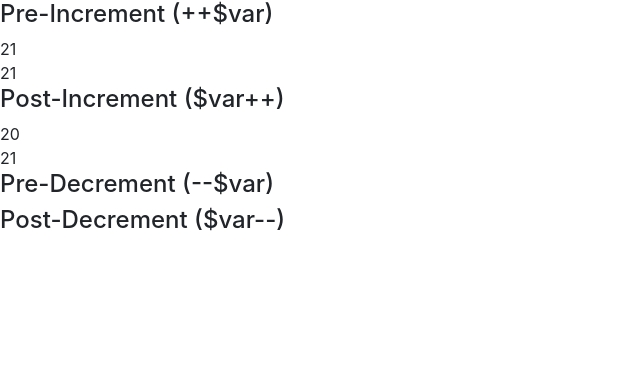
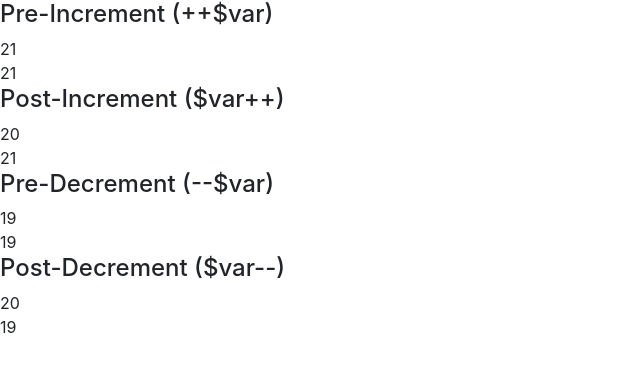
Before and after one commit to IsuruAhinsa/PHP-Tutorial, a PHP site: page /increment_decrement_operators.php in a window 1280 px wide. Shown: the top 372 px of the page, without its empty margins (0-640 px from the left). Run offline with PHP 8.4, Linux system fonts and the light colour scheme.

Commit message:
first commit

```diff
--- a/increment_decrement_operators.php
+++ b/increment_decrement_operators.php
@@ -26,9 +26,19 @@
         echo $b; // 21
     ?>
     <h4>Pre-Decrement (--$var) </h4>
-    <?php  ?>
+    <?php
+        $c = 20;
+        echo --$c; // 19  (Decrement $c by one, then returns $c)
+        echo "<br>";
+        echo $c; // 19
+    ?>
     <h4>Post-Decrement ($var--) </h4>
-    <?php  ?>
+    <?php
+        $d = 20;
+        echo $d--; // 20  (Returns $d, then decrement $d by one)
+        echo "<br>";
+        echo $d; // 19
+    ?>
 
 <script src="js/jquery-3.4.1.min.js"></script>
 <script src="js/popper.min.js"></script>
```
